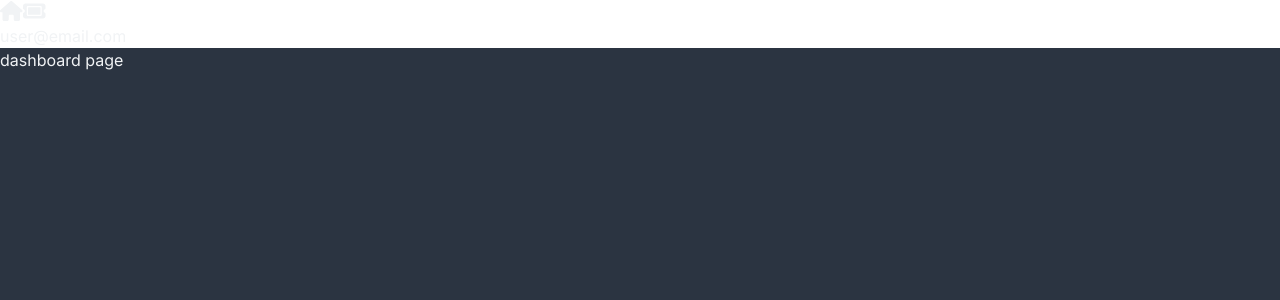
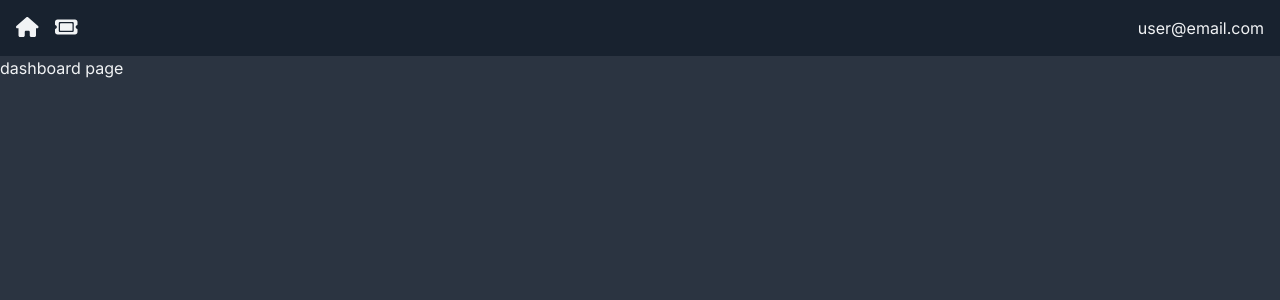
Before and after one commit to jordankeen/ticketing-app, a Next.js app: page / in a window 1280 px wide. Shown: the top 300 px of the page. Built offline with nearby package versions, Linux system fonts and the light colour scheme.

Commit message:
added styles for nav and link container

```diff
--- a/app/(components)/Nav.jsx
+++ b/app/(components)/Nav.jsx
@@ -4,8 +4,8 @@
 
 const Nav = () => {
    return (
-      <nav>
-         <div>
+      <nav className='flex justify-between bg-nav p-4'>
+         <div className='flex items-center space-x-4'>
             <Link href="/">
                <FontAwesomeIcon icon={faHome} className='icon' />
             </Link>
```
